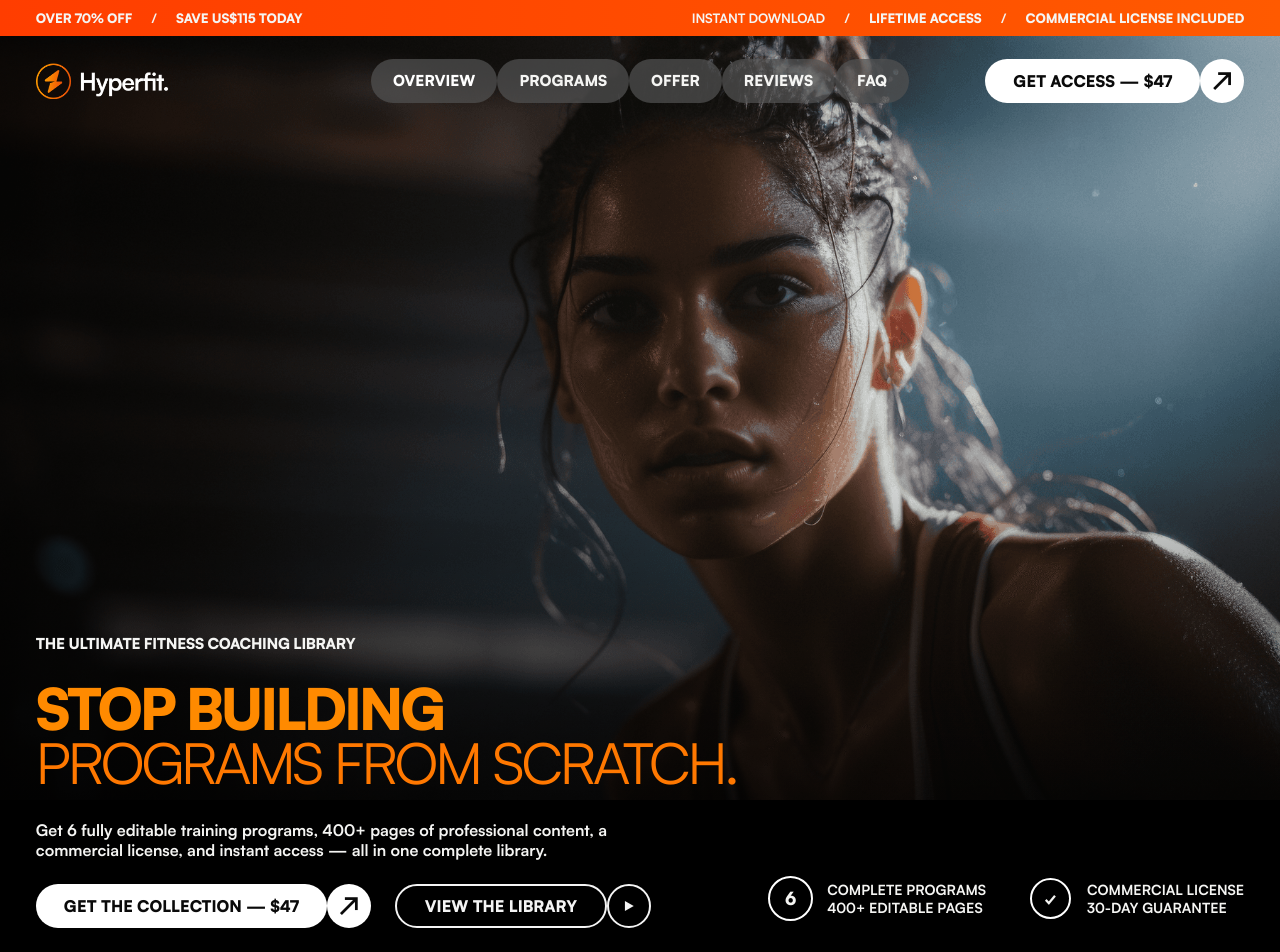
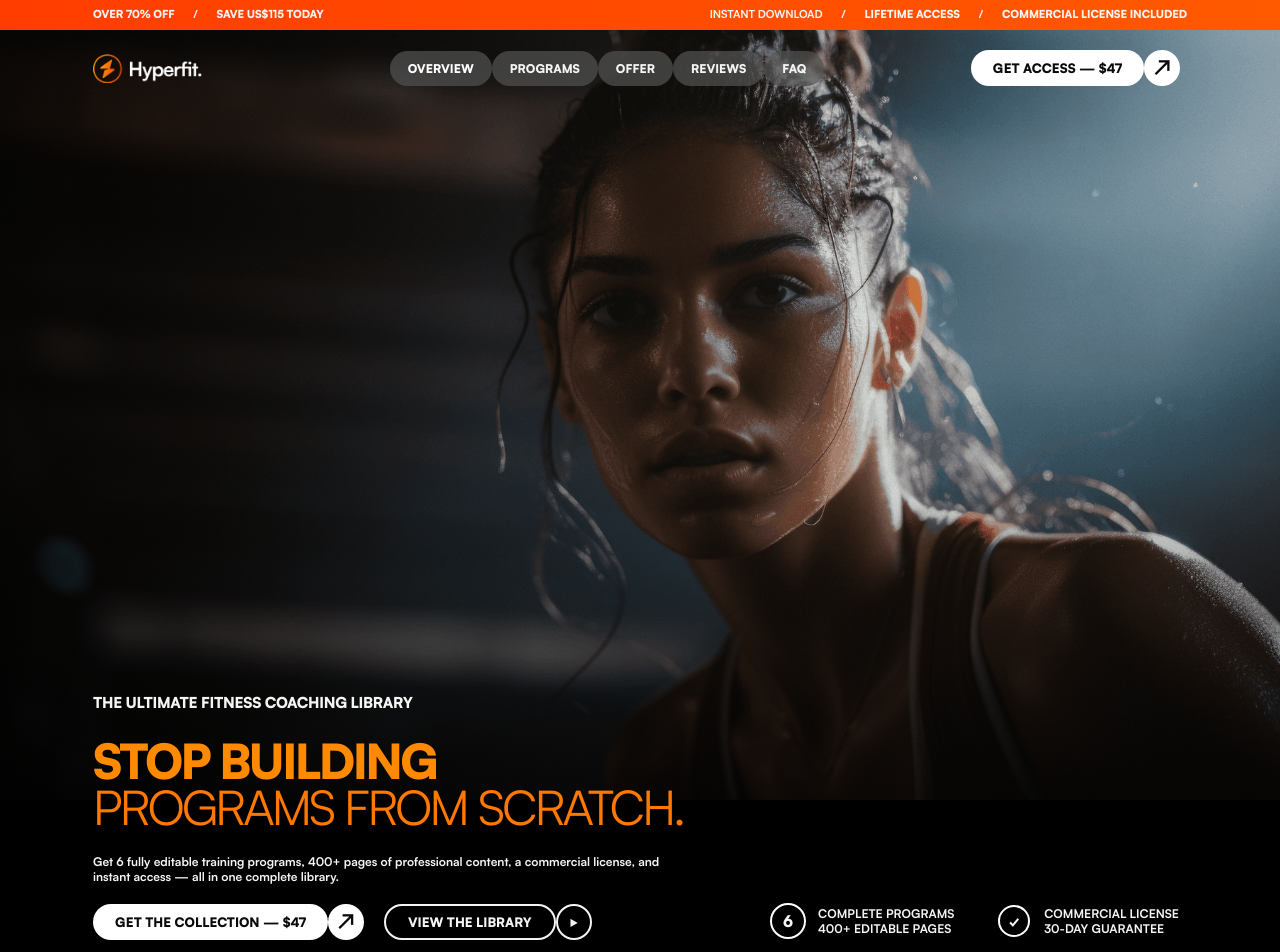
Before and after one commit to dhanyel1998ds4-cmd/fitnessultimate, a website: page index.html in a window 1280 px wide. Shown: the top 952 px of the page. Drawn offline with Linux system fonts and the light colour scheme.

Commit message:
Refine product hero on desktop (#7)
Co-authored-by: Agente <jesseferlopes@gmail.com>

```diff
--- a/styles.css
+++ b/styles.css
@@ -812,6 +812,89 @@ html, body { overflow-x: hidden; }
 }
 
 @media (min-width: 1101px) {
+  .product-hero,
+  .product-hero .hero-content {
+    min-height: 1000px;
+    height: 100vh;
+  }
+  .product-hero .utility-bar,
+  .product-hero .site-nav,
+  .product-hero .hero-content {
+    padding-left: max(40px, calc((100vw - 1094px) / 2));
+    padding-right: max(40px, calc((100vw - 1094px) / 2));
+  }
+  .product-hero .utility-bar {
+    height: 30px;
+    font-size: 11px;
+  }
+  .product-hero .site-nav {
+    top: 30px;
+    height: 76px;
+  }
+  .product-hero .brand {
+    width: 110px;
+  }
+  .product-hero .nav-links {
+    transform: translateX(-33px);
+  }
+  .product-hero .nav-cta {
+    transform: translateX(-7px);
+  }
+  .product-hero .nav-links a {
+    padding: 10px 18px;
+    font-size: 12px;
+  }
+  .product-hero .hero-content {
+    padding-bottom: 60px;
+  }
+  .product-hero .hero-copy {
+    width: 660px;
+    max-width: 61%;
+  }
+  .product-hero h1 {
+    margin-top: 25px;
+    font-size: 48px;
+    line-height: .96;
+  }
+  .product-hero .hero-description {
+    margin-top: 24px;
+    font-size: 12px;
+  }
+  .product-hero .hero-actions {
+    margin-top: 20px;
+    gap: 20px;
+  }
+  .product-hero .button,
+  .product-hero .button span {
+    min-height: 36px;
+  }
+  .product-hero .button span {
+    padding: 0 22px;
+    font-size: 13px;
+  }
+  .product-hero .button i {
+    width: 36px;
+    height: 36px;
+    font-size: 20px;
+  }
+  .product-hero .button-outline i {
+    font-size: 9px;
+  }
+  .product-hero .hero-benefits {
+    padding-bottom: 8px;
+    gap: 42px;
+    transform: translate(-8px, 7px) !important;
+  }
+  .product-hero .hero-benefits > div {
+    gap: 12px;
+    font-size: 12px;
+  }
+  .product-hero .benefit-icon {
+    width: 36px;
+    height: 36px;
+    font-size: 16px;
+  }
+
   .bonus-promo.app-promo {
     left: -36px;
     width: 1150px;
```
